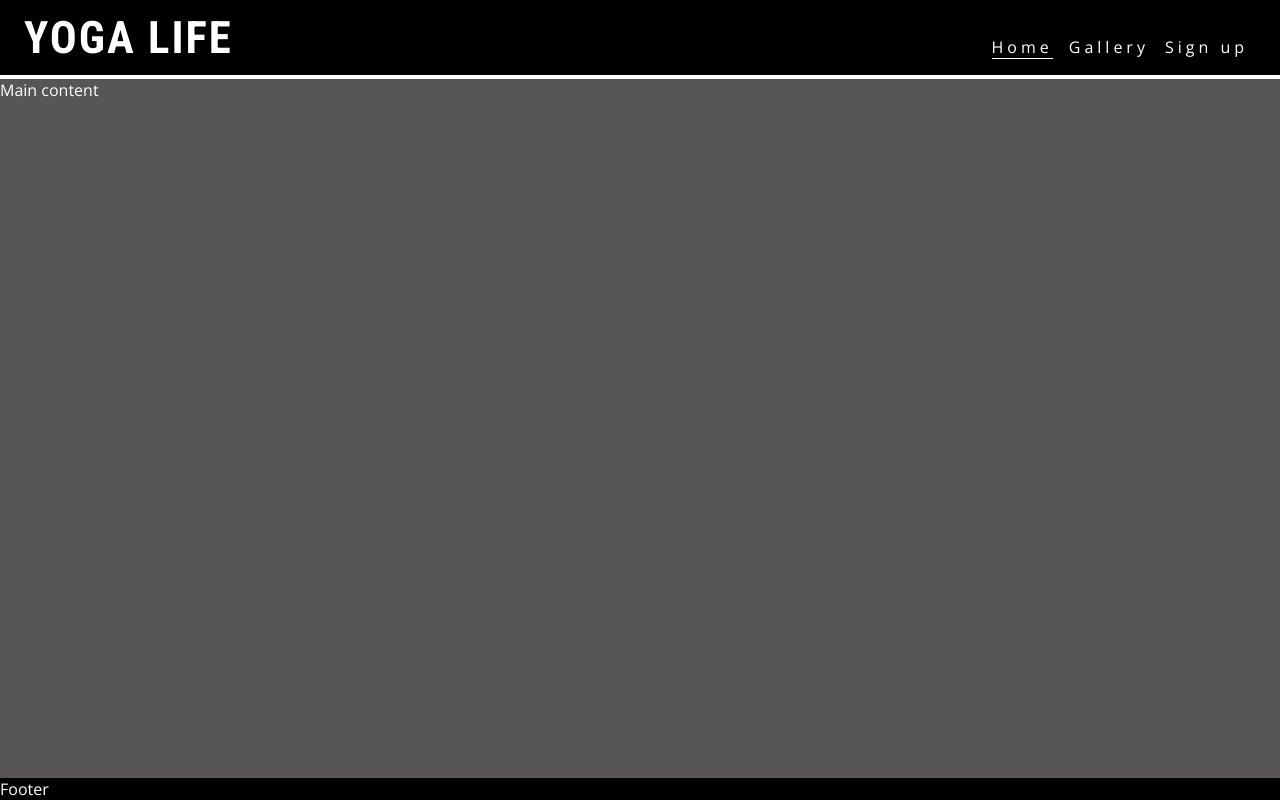
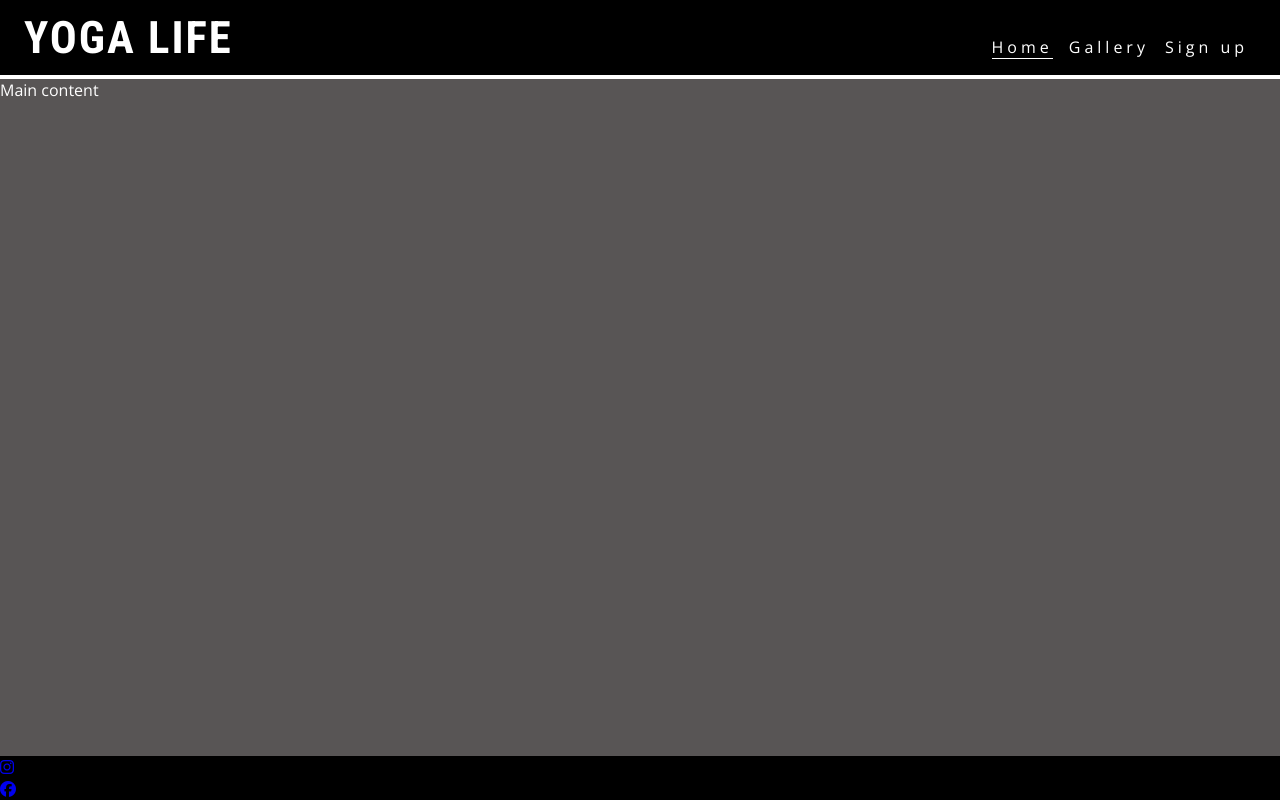
Before and after one commit to EmaMiha/yoga-life, a plain HTML site: page index.html in a window 1280 px wide. Drawn offline with nearby package versions, Linux system fonts and the light colour scheme.

Commit message:
Add font awesome and footer link for facebook and instagram

```diff
--- a/index.html
+++ b/index.html
@@ -56,7 +56,26 @@
      <main>Main content</main>
 
      <!-- Footer -->
-     <footer>Footer</footer>
+    <footer>
+        <!-- Social network icons -->
+        <ul id="social-networks">
+            <li>
+                <a href="https://www.instagram.com/" target="_blank" rel="noopener"
+                    aria-label="Visit our Instagram page (opens in a new tab)">
+                    <i class="fa-brands fa-instagram"></i></a>
+            </li>
+            <li>
+                <a href="https://www.facebook.com/" target="_blank" rel="noopener"
+                    aria-label="Visit our Facebook page (opens in a new tab)">
+                    <i class="fa-brands fa-facebook"></i></a>
+            </li>
+
+        </ul>
+    </footer>
+
+    <!-- Font Awesome kit -->
+    <script src="https://kit.fontawesome.com/3b20d96fa9.js" crossorigin="anonymous"></script>
+
 
 </body>
 </html>
```
